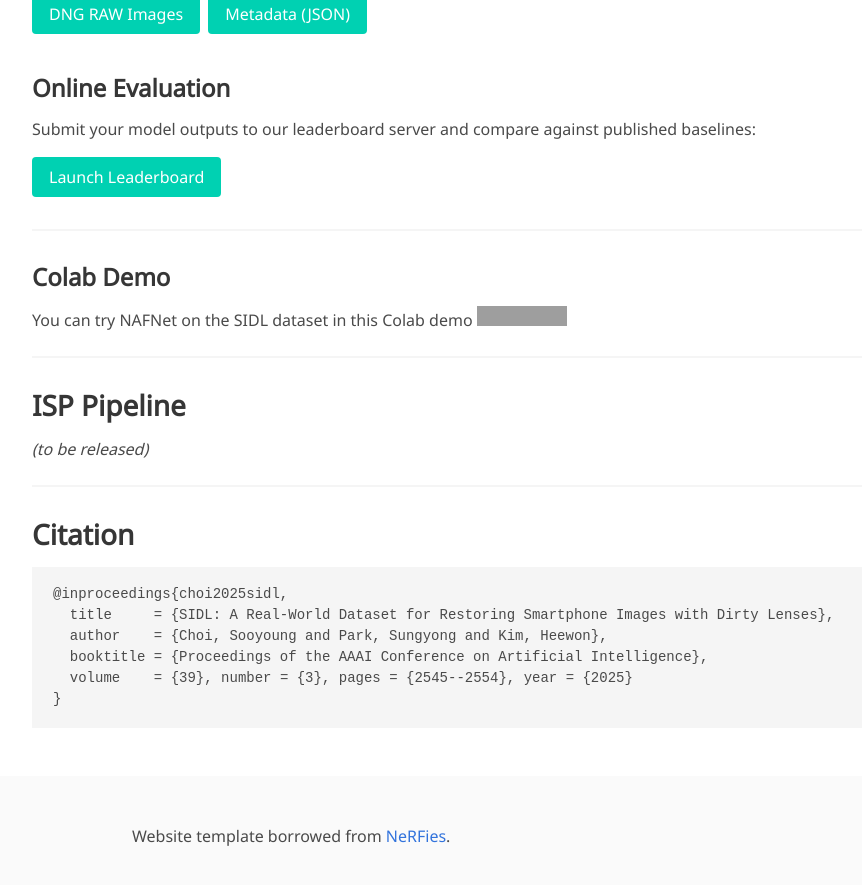
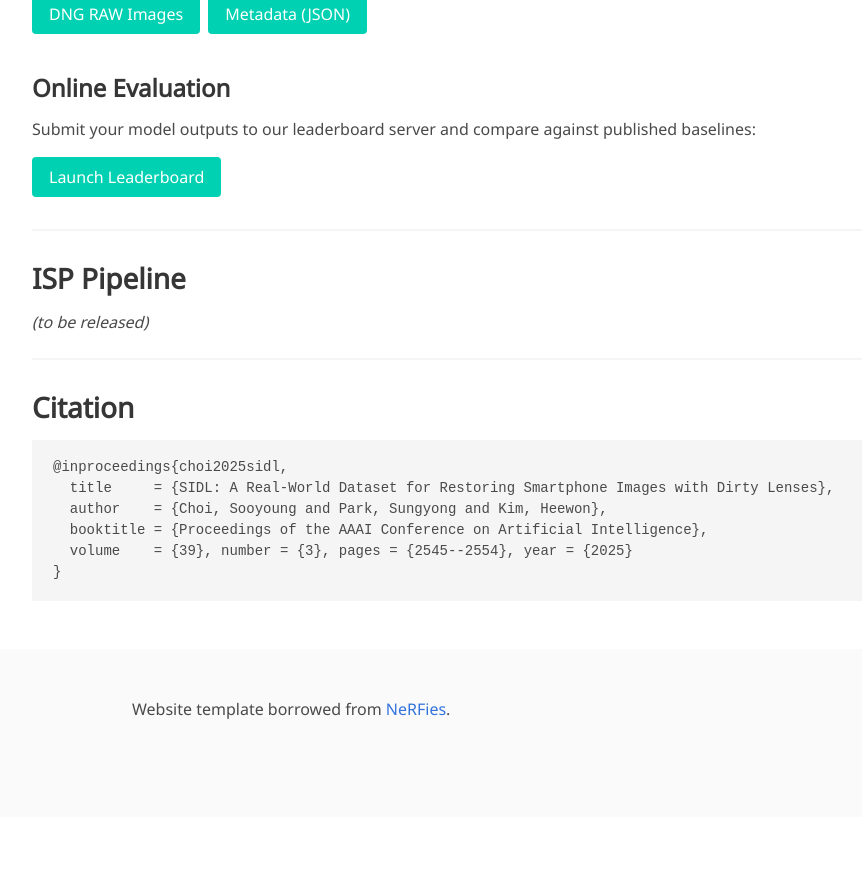
Before and after one commit to sidl-benchmark/sidl-benchmark.github.io, a Jekyll site: the page built from index.md, in a window 1280 px wide and 900 px high, scrolled down 5512 px. Shown: the top 885 px of the window, without its empty margins (128-990 px from the left). Built offline with Jekyll 4.4.1, drawn with Linux system fonts in a browser that asks for light colours; some web fonts are replaced; after the commit the page ends 6329 px from its top, so only the background shows below that; grey boxes are pictures that could not be loaded.

Commit message:
Update index.md

```diff
--- a/index.md
+++ b/index.md
@@ -168,12 +169,6 @@ Submit your model outputs to our leaderboard server and compare against publishe
 
 ---
 
-### Colab Demo
-
-You can try NAFNet on the SIDL dataset in this Colab demo
-[![Open in Colab](https://colab.research.google.com/assets/colab-badge.svg)](https://colab.research.google.com/drive/12sxewePJZcS76chnVguBmKMQKK7XAExP?usp=sharing)
-
----
 
 
 ## ISP Pipeline
```
Also changed, not shown: other parts of index.md (+1 -0 lines).
